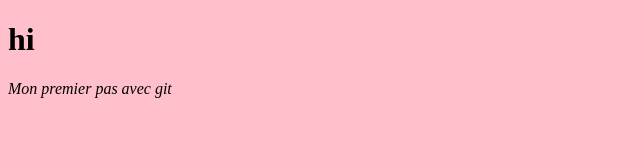
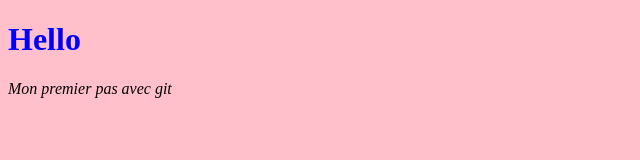
Before and after one commit to FraicheurFraicheur/hello, a plain HTML site: page index.html in a window 1280 px wide. Shown: the whole page, without its empty margins (0-640 px from the left). Drawn offline with Linux system fonts and the light colour scheme.

Commit message:
hi --Hello

```diff
--- a/index.html
+++ b/index.html
@@ -3,10 +3,20 @@
   <head>
     <title></title>
     <meta charset="utf-8">
+<style type="text/css">
+
+h1 {
+   color: blue;
+   font-size: 15;
+   margin-left :1.5 ;
+}
+       </style>
+
+
   </head>
 
   <body bgcolor="pink">
-    <h1>hi</h1>
+    <h1>Hello</h1>
 <i> Mon premier pas avec git</i>
 
   </body>
```
